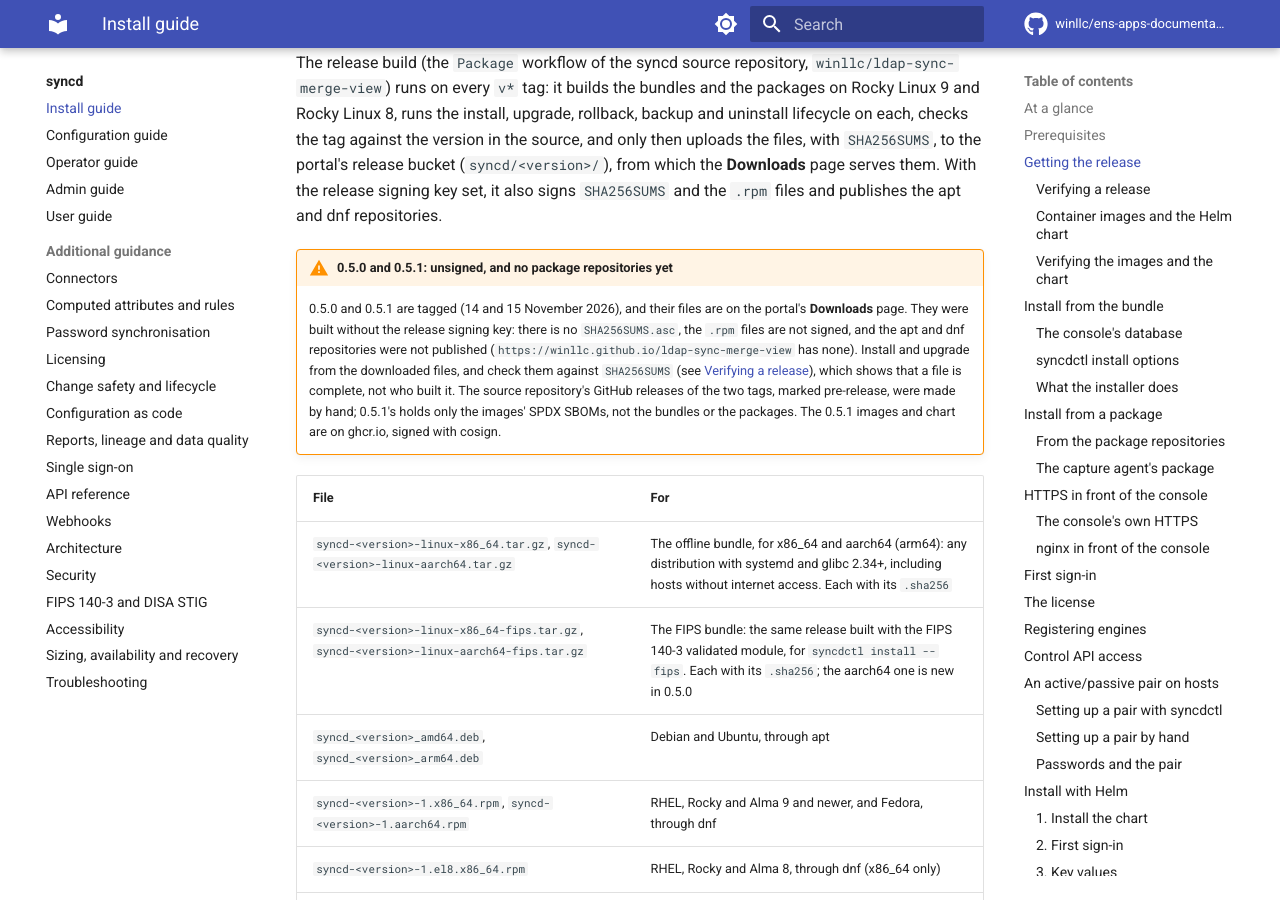
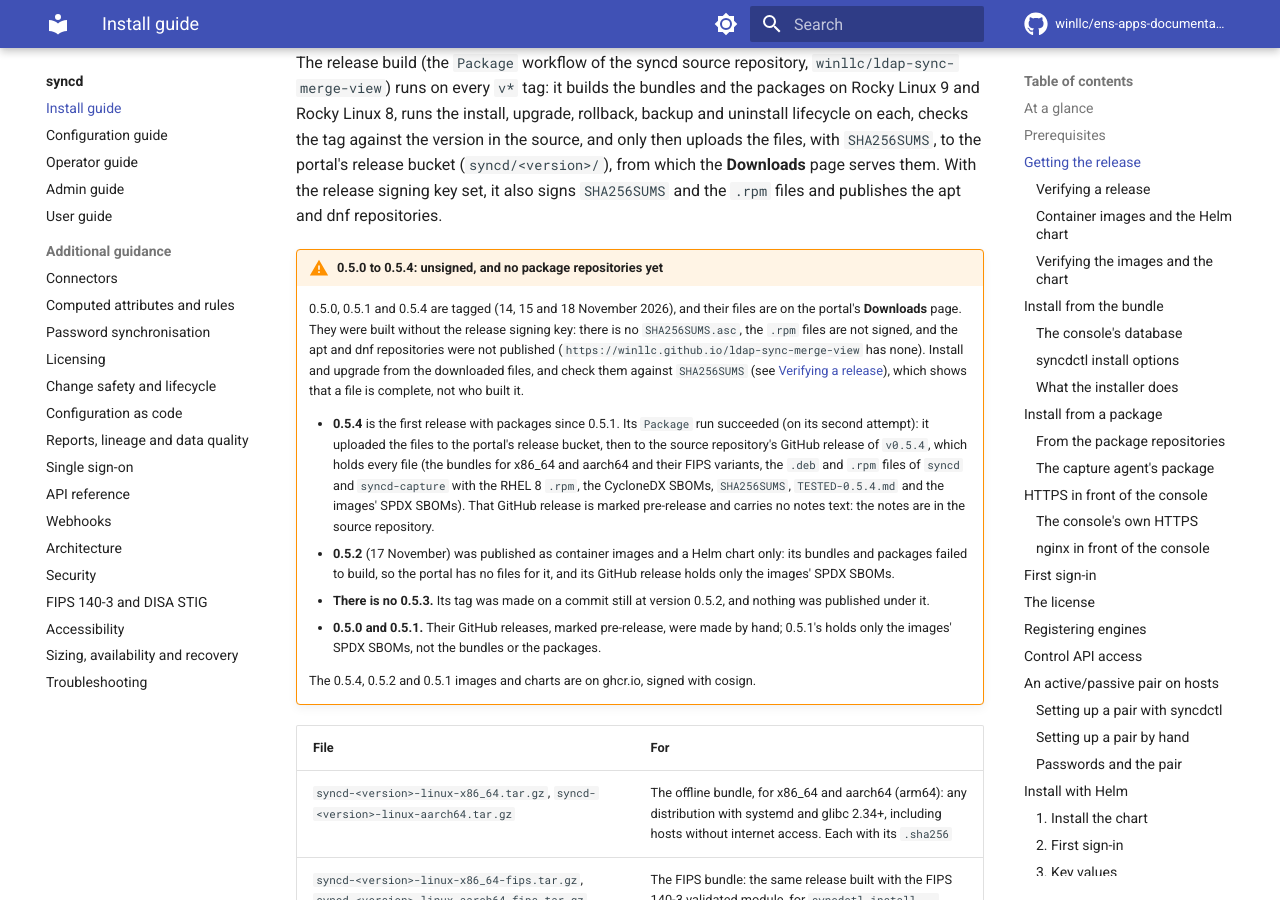
Before and after one commit to winllc/ens-apps-documentation, an MkDocs documentation site: the page built from docs/syncd/install.md, in a window 1280 px wide and 900 px high, scrolled down 2460 px. Built offline with MkDocs 1.6.1 and Material for MkDocs 9.7.7, drawn with Linux system fonts in a browser that asks for light colours; comment, search, counter and statistics services are not loaded.

```diff
--- a/docs/syncd/install.md
+++ b/docs/syncd/install.md
@@ -75,16 +75,31 @@ files, with `SHA256SUMS`, to the portal's release bucket (`syncd/<version>/`), f
 **Downloads** page serves them. With the release signing key set, it also signs `SHA256SUMS` and
 the `.rpm` files and publishes the apt and dnf repositories.
 
-!!! warning "0.5.0 and 0.5.1: unsigned, and no package repositories yet"
-    0.5.0 and 0.5.1 are tagged (14 and 15 November 2026), and their files are on the portal's
-    **Downloads** page. They were built without the release signing key: there is no
+!!! warning "0.5.0 to 0.5.4: unsigned, and no package repositories yet"
+    0.5.0, 0.5.1 and 0.5.4 are tagged (14, 15 and 18 November 2026), and their files are on the
+    portal's **Downloads** page. They were built without the release signing key: there is no
     `SHA256SUMS.asc`, the `.rpm` files are not signed, and the apt and dnf repositories were not
     published (`https://winllc.github.io/ldap-sync-merge-view` has none). Install and upgrade
     from the downloaded files, and check them against `SHA256SUMS` (see
     [Verifying a release](#verifying-a-release)), which shows that a file is complete, not who
-    built it. The source repository's GitHub releases of the two tags, marked pre-release, were
-    made by hand; 0.5.1's holds only the images' SPDX SBOMs, not the bundles or the packages.
-    The 0.5.1 images and chart are on ghcr.io, signed with cosign.
+    built it.
+
+    - **0.5.4** is the first release with packages since 0.5.1. Its `Package` run succeeded (on
+      its second attempt): it uploaded the files to the portal's release bucket, then to the
+      source repository's GitHub release of `v0.5.4`, which holds every file (the bundles for
+      x86_64 and aarch64 and their FIPS variants, the `.deb` and `.rpm` files of `syncd` and
+      `syncd-capture` with the RHEL 8 `.rpm`, the CycloneDX SBOMs, `SHA256SUMS`,
+      `TESTED-0.5.4.md` and the images' SPDX SBOMs). That GitHub release is marked pre-release
+      and carries no notes text: the notes are in the source repository.
+    - **0.5.2** (17 November) was published as container images and a Helm chart only: its
+      bundles and packages failed to build, so the portal has no files for it, and its GitHub
+      release holds only the images' SPDX SBOMs.
+    - **There is no 0.5.3.** Its tag was made on a commit still at version 0.5.2, and nothing was
+      published under it.
+    - **0.5.0 and 0.5.1.** Their GitHub releases, marked pre-release, were made by hand; 0.5.1's
+      holds only the images' SPDX SBOMs, not the bundles or the packages.
+
+    The 0.5.4, 0.5.2 and 0.5.1 images and charts are on ghcr.io, signed with cosign.
 
 | File | For |
 |---|---|
```
